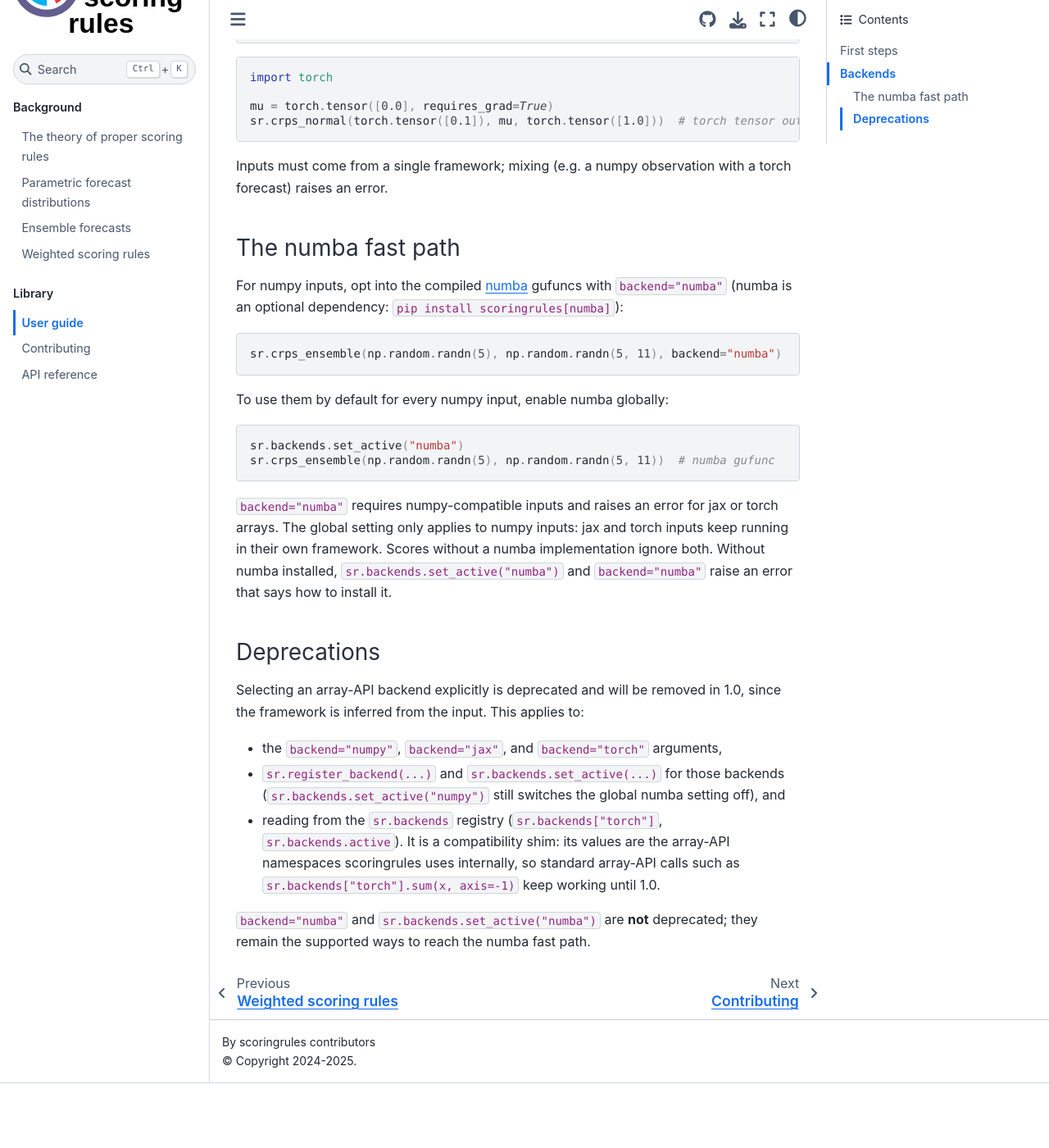
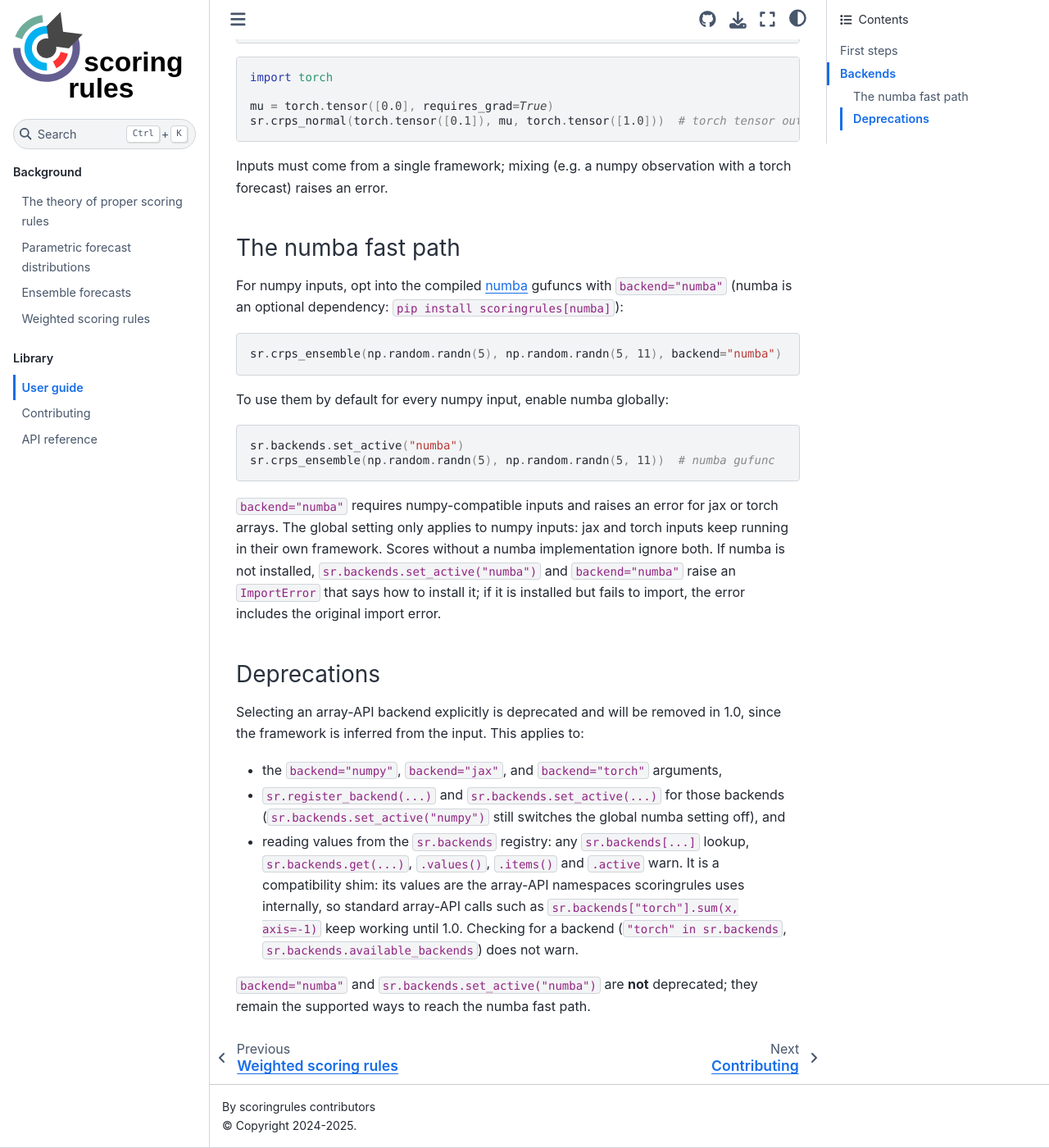
Before and after one commit to frazane/scoringrules, a Sphinx documentation site: the page built from docs/user_guide.md, in a window 1280 px wide and 1400 px high, scrolled down 1332 px. Shown: the whole window at 82% size. Built offline with Sphinx 7.4.7 and the Sphinx Book theme 1.1.4, drawn with Linux system fonts in a browser that asks for light colours; before the commit the page ends 2653 px from its top, so only the background shows below that.

Commit message:
say which registry accessors warn and what registering numba does

```diff
--- a/docs/user_guide.md
+++ b/docs/user_guide.md
@@ -86,8 +86,9 @@
 `backend="numba"` requires numpy-compatible inputs and raises an error for jax or
 torch arrays. The global setting only applies to numpy inputs: jax and torch inputs
 keep running in their own framework. Scores without a numba implementation ignore
-both. Without numba installed, `sr.backends.set_active("numba")` and
-`backend="numba"` raise an error that says how to install it.
+both. If numba is not installed, `sr.backends.set_active("numba")` and
+`backend="numba"` raise an `ImportError` that says how to install it; if it is
+installed but fails to import, the error includes the original import error.
 
 ### Deprecations
 
@@ -98,10 +99,12 @@
 - `sr.register_backend(...)` and `sr.backends.set_active(...)` for those backends
   (`sr.backends.set_active("numpy")` still switches the global numba setting off),
   and
-- reading from the `sr.backends` registry (`sr.backends["torch"]`,
-  `sr.backends.active`). It is a compatibility shim: its values are the array-API
-  namespaces scoringrules uses internally, so standard array-API calls such as
-  `sr.backends["torch"].sum(x, axis=-1)` keep working until 1.0.
+- reading values from the `sr.backends` registry: any `sr.backends[...]` lookup,
+  `sr.backends.get(...)`, `.values()`, `.items()` and `.active` warn. It is a
+  compatibility shim: its values are the array-API namespaces scoringrules uses
+  internally, so standard array-API calls such as `sr.backends["torch"].sum(x, axis=-1)`
+  keep working until 1.0. Checking for a backend (`"torch" in sr.backends`,
+  `sr.backends.available_backends`) does not warn.
 
 `backend="numba"` and `sr.backends.set_active("numba")` are **not** deprecated; they
 remain the supported ways to reach the numba fast path.
```
Also changed, not shown: 1 other file.
